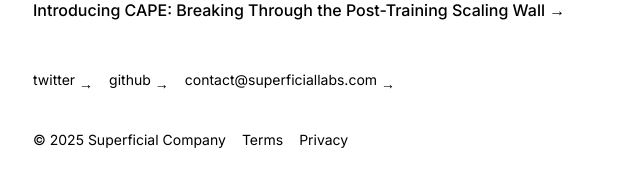
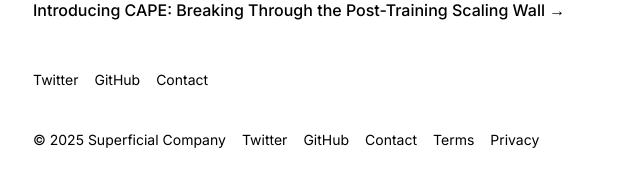
Before and after one commit to superficialorg/capabilitybench, a Next.js app: page / in a window 1280 px wide. Shown: the part 782-952 px from the top of the page, without its empty margins (319-959 px from the left). Built offline with nearby package versions, Linux system fonts and the light colour scheme.

Commit message:
Remove arrows from footer links, capitalize Twitter and GitHub, change email to Contact, and add social links to copyright line

```diff
--- a/app/components/footer.tsx
+++ b/app/components/footer.tsx
@@ -11,8 +11,7 @@ export default function Footer() {
             target="_blank"
             href="https://x.com/superficiallabs"
           >
-            <p className="h-7">twitter</p>
-            <span className="ml-1">→</span>
+            <p className="h-7">Twitter</p>
           </a>
         </li>
         <li>
@@ -22,8 +21,7 @@ export default function Footer() {
             target="_blank"
             href="https://github.com/superficiallabs"
           >
-            <p className="h-7">github</p>
-            <span className="ml-1">→</span>
+            <p className="h-7">GitHub</p>
           </a>
         </li>
         <li>
@@ -31,14 +29,35 @@ export default function Footer() {
             className="flex items-center transition-all hover:text-neutral-800 text-black"
             href="mailto:contact@superficiallabs.com"
           >
-            <p className="h-7">contact@superficiallabs.com</p>
-            <span className="ml-1">→</span>
+            <p className="h-7">Contact</p>
           </a>
         </li>
       </ul>
       <p className="mt-8 text-black flex items-center gap-4 text-sm">
         © {new Date().getFullYear()} Superficial Company
         <span className="flex items-center gap-4">
+          <a
+            href="https://x.com/superficiallabs"
+            className="transition-all hover:text-neutral-800"
+            rel="noopener noreferrer"
+            target="_blank"
+          >
+            Twitter
+          </a>
+          <a
+            href="https://github.com/superficiallabs"
+            className="transition-all hover:text-neutral-800"
+            rel="noopener noreferrer"
+            target="_blank"
+          >
+            GitHub
+          </a>
+          <a
+            href="mailto:contact@superficiallabs.com"
+            className="transition-all hover:text-neutral-800"
+          >
+            Contact
+          </a>
           <Link href="/terms" className="transition-all hover:text-neutral-800">
             Terms
           </Link>
```
